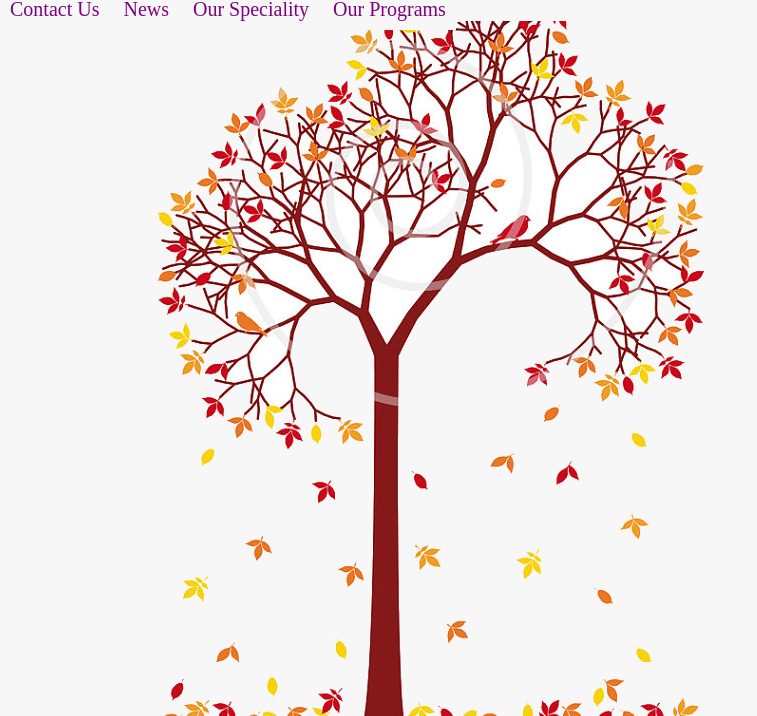
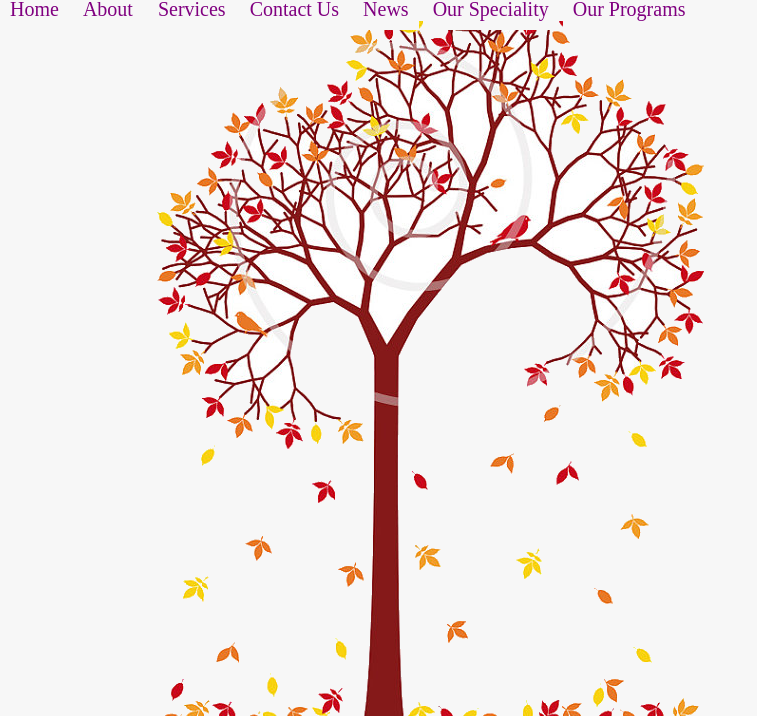
Before and after one commit to awasumina/30DaysChallenge, a plain HTML site: page Day2/index.html in a window 1280 px wide. Shown: the part 84-800 px from the top of the page, without its empty margins (0-757 px from the left). Drawn offline with Linux system fonts and the light colour scheme.

Commit message:
nav bar and pseudo-class

```diff
--- a/Day2/index.html
+++ b/Day2/index.html
@@ -12,7 +12,9 @@
     <h1>Welcome to my nav bar page</h1>
     <div class="nav">
         <ul>
-
+        <li><a href="#home"> Home</a></li>
+        <li><a href="#About">About </a></li>
+        <li><a href="#Services"> Services</a></li>
         <li><a href="#Contact Us"> Contact Us</a></li>
         <li><a href="#News"> News</a></li>
         <li><a href="#Our Speciality"> Our Speciality</a></li>
```
